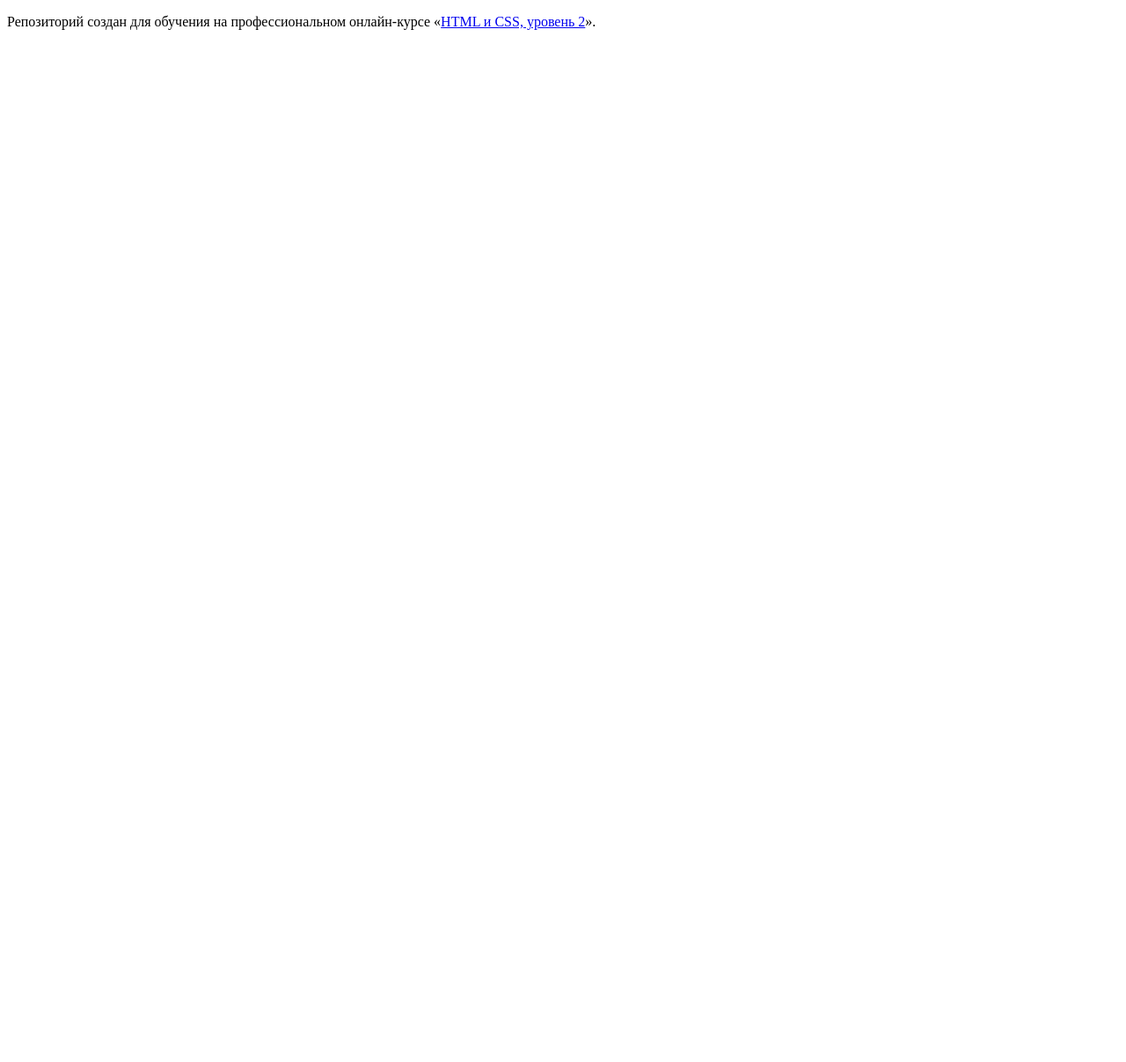
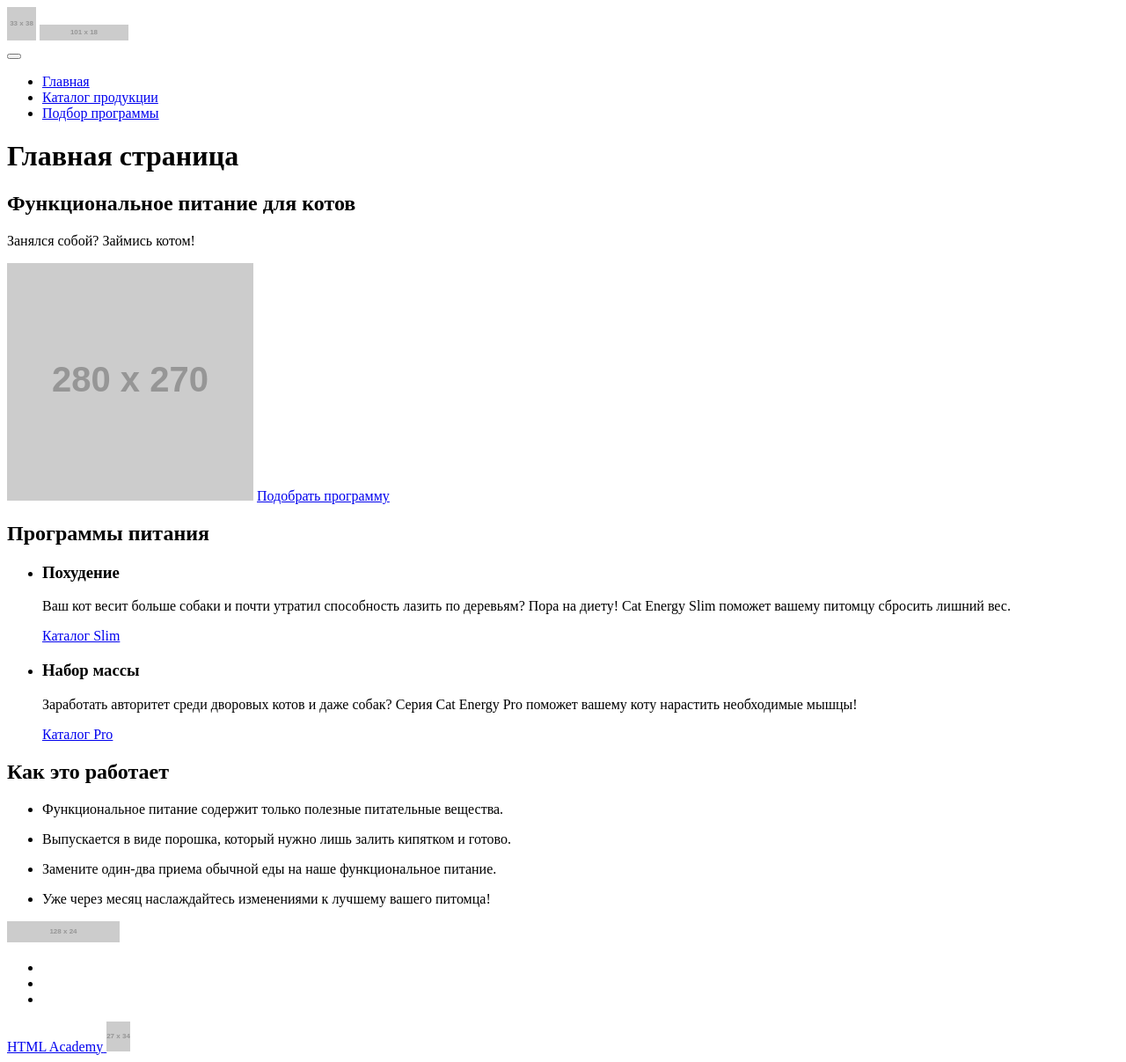
Before and after one commit to ev081geniy/875111-cat-energy-16, a website: page source/index.html in a window 1280 px wide. Shown: the whole page at 88% size. Before the commit the page ends 800 px from the top, so only its background shows below. Drawn offline with Linux system fonts and the light colour scheme; placeholder pictures from the web are drawn by us.

Commit message:
Разметил Главную страницу

```diff
--- a/source/index.html
+++ b/source/index.html
@@ -2,11 +2,97 @@
 <html lang="ru">
   <head>
     <meta charset="utf-8">
-    <title>HTML Academy: Кэт энерджи</title>
+    <title>Cat Energy - Интернет-магазин Здорового питания для вашего кота.</title>
   </head>
   <body>
 
-    <p>Репозиторий создан для обучения на профессиональном онлайн‑курсе «<a href="https://htmlacademy.ru/intensive/adaptive">HTML и CSS, уровень 2</a>».</p>
+    <header class="page-header">
+      <a class="page-header__logo">
+        <img class="page-header__logo-image" src="http://placehold.it/33x38" width="33" height="38" alt="Логотип Cat Energy">
+        <img class="page-header__logo-name" src="http://placehold.it/101x18" width="101" height="18" alt="Cat Energy">
+      </a>
+      <nav class="main-nav">
+        <button class="main-nav__toggle" type="button" aria-label="Показать меню"></button>
+        <ul class="main-nav__list">
+          <li class="main-nav__item main-nav__item--active">
+            <a class="main-nav__link" href="#">Главная</a>
+          </li>
+          <li class="main-nav__item">
+            <a class="main-nav__link" href="#">Каталог продукции</a>
+          </li>
+          <li class="main-nav__item">
+            <a class="main-nav__link" href="#">Подбор программы</a>
+          </li>
+        </ul>
+      </nav>
+    </header>
+
+    <main class="page-main">
+      <h1 class="visually-hidden">Главная страница</h1>
+      <section class="promo">
+        <h2 class="promo__title">Функциональное питание для котов</h2>
+        <p class="promo__slogan">Занялся собой? Займись котом!</p>
+        <img class="promo__img" src="http://placehold.it/280x270" width="280" src="270" alt="Изображение Cat Energy  PRO 500 г">
+        <a class="promo__button button" href="#">Подобрать программу</a>
+      </section>
+      <section class="program">
+        <h2 class="visually-hidden">Программы питания</h2>
+        <ul class="program__list">
+          <li class="program__item program__item--losing">
+            <h3 class="program__title">Похудение</h3>
+            <p class="program-desc">Ваш кот весит больше собаки и почти утратил способность лазить по деревьям? Пора на диету! Cat Energy Slim поможет вашему питомцу сбросить лишний вес.</p>
+            <a class="program__link" href="#">Каталог Slim</a>
+          </li>
+          <li class="program__item program__item--gaining">
+            <h3 class="program__title">Набор массы</h3>
+            <p class="program__desc">Заработать авторитет среди дворовых котов и даже собак? Серия Cat Energy Pro поможет вашему коту нарастить необходимые мышцы!</p>
+            <a class="program__link" href="#">Каталог Pro</a>
+          </li>
+        </ul>
+      </section>
+      <section class="features">
+        <h2 class="features__title">Как это работает</h2>
+        <ul class="features__list">
+          <li class="features__item features__item--useful">
+            <p class="features__desc">Функциональное питание содержит только полезные питательные вещества.</p>
+          </li>
+          <li class="features__item features__item--easy">
+            <p class="features__desc">Выпускается в виде порошка, который нужно лишь залить кипятком и готово.</p>
+          </li>
+          <li class="features__item features__item--less">
+            <p class="features__desc">Замените один-два приема обычной еды на наше функциональное питание.</p>
+          </li>
+          <li class="features__item features__item--fast">
+            <p class="features__desc">Уже через месяц наслаждайтесь изменениями к лучшему вашего питомца!</p>
+          </li>
+        </ul>
+      </section>
+    </main>
+
+    <footer class="page-footer">
+      <a class="page-footer__logo">
+        <img class="page-footer__logo-image" src="http://placehold.it/128x24" width="128" height="24" alt="Cat Energy">
+      </a>
+      <div class="page-footer__social social">
+        <ul class="social__list">
+          <li class="social__item">
+            <a class="social__link social__link--vkontakte" href="#" aria-label="Наша страница ВКонтакте"></a>
+          </li>
+          <li class="social__item">
+            <a class="social__link social__link--instagram" href="#" aria-label="Наша страница в Instagram"></a>
+          </li>
+          <li class="social__item">
+            <a class="social__link social__link--facebook" href="#" aria-label="Наша страница в Facebook"></a>
+          </li>
+        </ul>
+      </div>
+      <div class="page-footer__copyright copyright">
+        <a class="copyright__logo" href="https://htmlacademy.ru/intensive/adaptive">
+          <span class="copyright__title">HTML Academy</span>
+          <img class="copyright__logo-name" src=" http://placehold.it/27x34"  width="27" height="34" alt="Логотип HTML Academy">
+        </a>
+      </div>
+    </footer>
 
   </body>
 </html>
```
